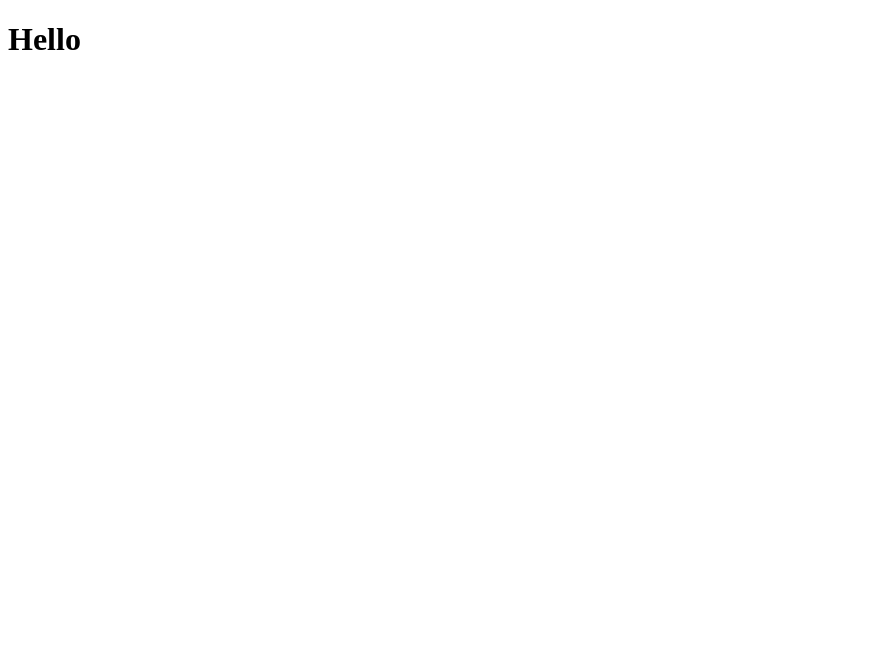
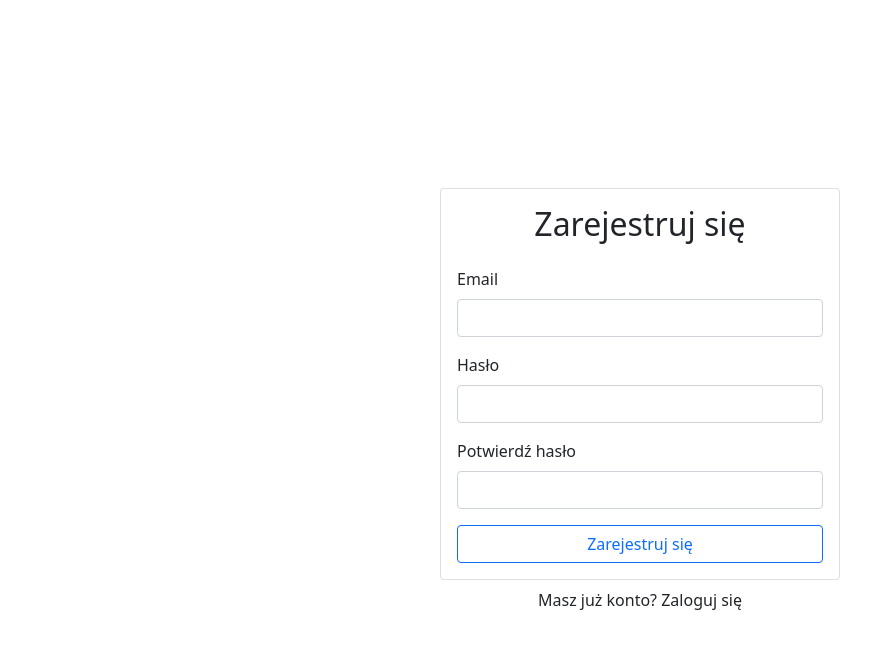
Before and after one commit to marekbyrtek/learning-app, a React (Create React App) app: page / in a window 1280 px wide. Shown: the top 648 px of the page, without its empty margins (0-895 px from the left). Built offline with nearby package versions, Linux system fonts and the light colour scheme.

Commit message:
Komponent logowania

```diff
--- a/src/components/App.js
+++ b/src/components/App.js
@@ -1,7 +1,18 @@
 import React from "react";
+import SignUp from "./SignUp";
+import { Container } from "react-bootstrap";
 
 const App = () => {
-  return <h1>Hello</h1>
+  return (
+    <Container
+      className="d-flex align-items-center justify-content-center"
+      style={{ minHeight: "100vh" }}
+    >
+      <div className="w-100" style={{ maxWidth: "400px" }}>
+        <SignUp />
+      </div>
+    </Container>
+  )
 }
 
 export default App;
--- /dev/null
+++ b/src/components/SignUp.js
@@ -0,0 +1,39 @@
+import React, { useRef } from 'react';
+import { Form, Button, Card } from "react-bootstrap";
+
+const SignUp = () => {
+    const emailRef = useRef()
+    const passwordRef = useRef()
+    const passwordConfirmRef = useRef()
+    return (
+        <>
+            <Card>
+                <Card.Body>
+                    <h2 className="text-center mb-4">Zarejestruj się</h2>
+                    <Form>
+                        <Form.Group className="mb-3" id="email">
+                            <Form.Label>Email</Form.Label>
+                            <Form.Control type="email" ref={emailRef} required />
+                        </Form.Group>
+                        <Form.Group className="mb-3" id="password">
+                            <Form.Label>Hasło</Form.Label>
+                            <Form.Control type="password" ref={passwordRef} required />
+                        </Form.Group>
+                        <Form.Group className="mb-3" id="password-confirm">
+                            <Form.Label>Potwierdź hasło</Form.Label>
+                            <Form.Control type="password" ref={passwordConfirmRef} required />
+                        </Form.Group>
+                        <Button variant="outline-primary" className="w-100" type="submit">
+                            Zarejestruj się
+                        </Button>
+                    </Form>
+                </Card.Body>
+            </Card>
+            <div className="w=100 text-center mt-2">
+                Masz już konto? Zaloguj się
+            </div>
+        </>
+    )
+}
+
+export default SignUp;
--- a/src/index.js
+++ b/src/index.js
@@ -1,6 +1,7 @@
 import React from 'react';
 import ReactDOM from 'react-dom';
 import App from './components/App';
+import "bootstrap/dist/css/bootstrap.min.css"
 
 ReactDOM.render(
   <React.StrictMode>
```
Also changed, not shown: src/components/contexts/AuthContext.js (added, +11 -0 lines).
